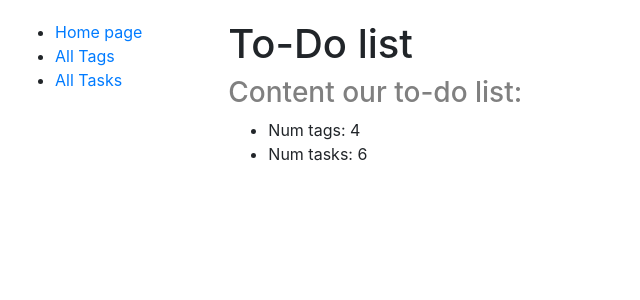
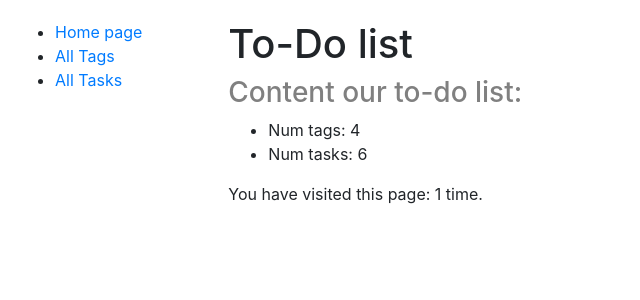
Before and after one commit to oksanaaam/Todo-list, a Django app: page / in a window 1280 px wide. Shown: the top 300 px of the page, without its empty margins (0-640 px from the left). Run offline with Django 4.2, Linux system fonts and the light colour scheme; data comes from the database, SQL or seed files in the repository; both versions use the stored data as it was after the commit.

Commit message:
Add counting to visit page

```diff
--- a/case/views.py
+++ b/case/views.py
@@ -11,9 +11,13 @@ def index(request: Request) -> HttpResponse:
     num_tags = Tag.objects.count()
     num_tasks = Task.objects.count()
 
+    num_visits = request.session.get("num_visits", 0)
+    request.session["num_visits"] = num_visits + 1
+
     context = {
         "num_tags": num_tags,
         "num_tasks": num_tasks,
+        "num_visits": num_visits + 1
     }
 
     return render(request, "case/index.html", context=context)
--- a/templates/case/index.html
+++ b/templates/case/index.html
@@ -7,4 +7,6 @@
     <li>Num tags: {{ num_tags }}</li>
     <li>Num tasks: {{ num_tasks }}</li>
   </ul>
+
+  <p>You have visited this page: {{ num_visits }} time{{ num_visits|pluralize }}.</p>
 {% endblock %}
```
Also changed, not shown: db.sqlite3.
